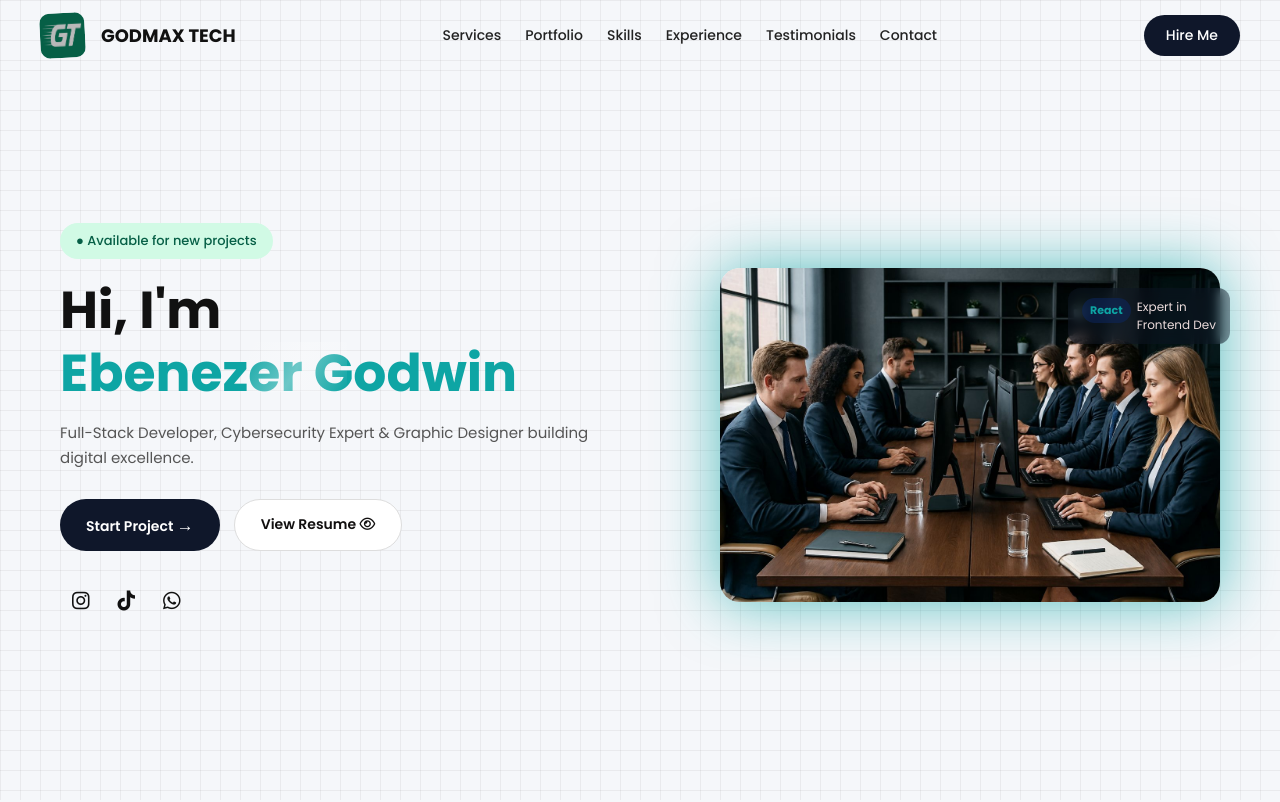
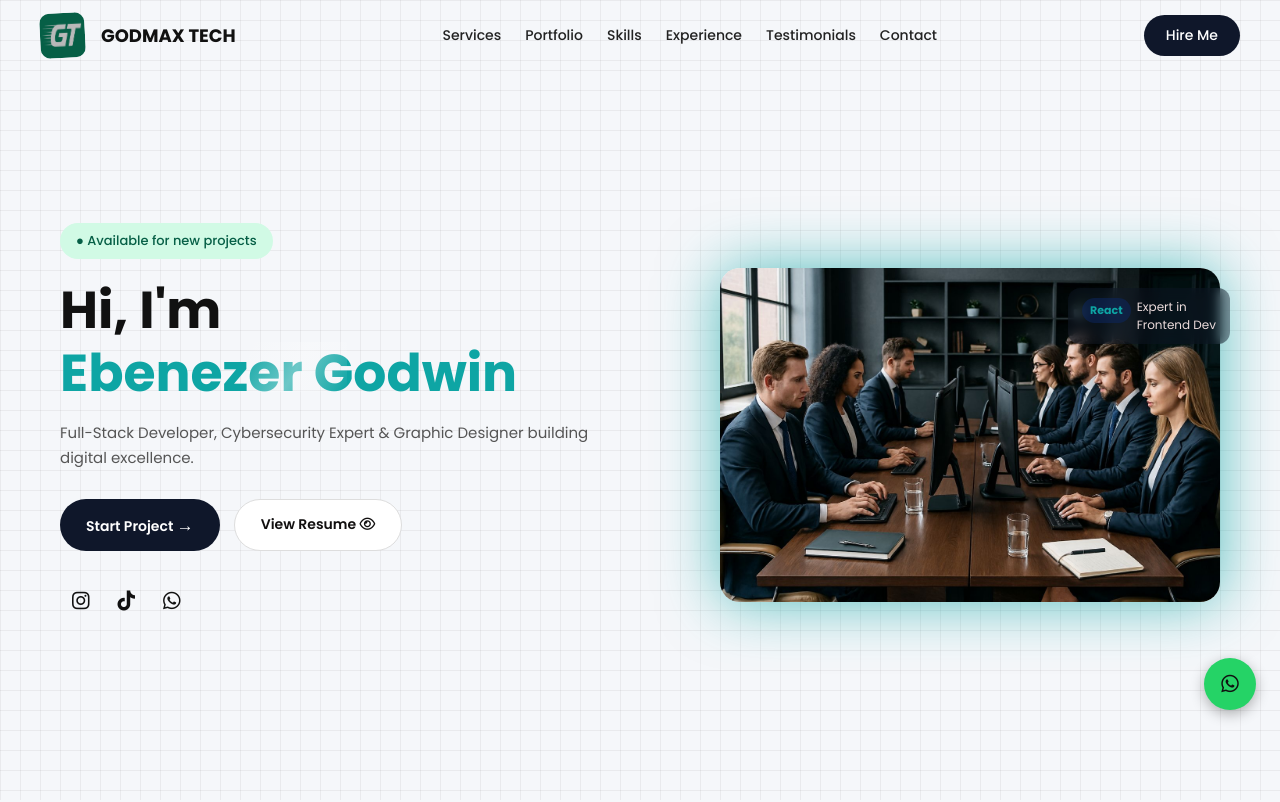
Before and after one commit to chinazaebenezer855-create/Godmax-tech-update, a plain HTML site: page index.html in a window 1280 px wide. Shown: the top 802 px of the page. Drawn offline with Linux system fonts and the light colour scheme.

Commit message:
Add files via upload

```diff
--- a/index.css
+++ b/index.css
@@ -779,6 +779,35 @@ body {
 }
 
 /* ============================================
+   WHATSAPP CHAT BUTTON
+   ============================================ */
+
+.whatsapp-btn {
+  background-color: #25D366;
+  width: 52px;
+  height: 52px;
+  border-radius: 50%;
+  color: white;
+  font-size: 28px;
+  position: fixed;
+  bottom: 90px;
+  right: 24px;
+  z-index: 100;
+  display: flex;
+  align-items: center;
+  justify-content: center;
+  box-shadow: 0 4px 14px rgba(0, 0, 0, 0.3);
+  transition: 0.3s ease-in-out;
+  text-decoration: none;
+}
+
+.whatsapp-btn:hover {
+  background-color: #1ebe57;
+  transform: scale(1.08);
+  box-shadow: 0 6px 18px rgba(0, 0, 0, 0.4);
+}
+
+/* ============================================
    SCROLL TO TOP
    ============================================ */
 
@@ -1463,6 +1492,7 @@ img {
   .fav-footer-bottom { flex-direction: column; gap: 8px; }
 
   .my-btn { bottom: 16px; right: 16px; }
+  .whatsapp-btn { bottom: 78px; right: 16px; width: 46px; height: 46px; font-size: 24px; }
 }
 
 /* Very small screens*/
--- a/index.html
+++ b/index.html
@@ -485,6 +485,12 @@
 
 
 
+    <!-- WHATSAPP CHAT BUTTON -->
+
+    <a href="https://wa.me/2349155712425?text=Welcome%20to%20Godmax%20tech%20Ltd" target="_blank" rel="noopener noreferrer" class="whatsapp-btn" aria-label="Chat with Godmax Tech on WhatsApp">
+      <i class="fa-brands fa-whatsapp"></i>
+    </a>
+
     <!-- SCROLL TO TOP -->
 
     <p class="my-btn"><i class="fa-solid fa-arrow-down"></i></p>
```
